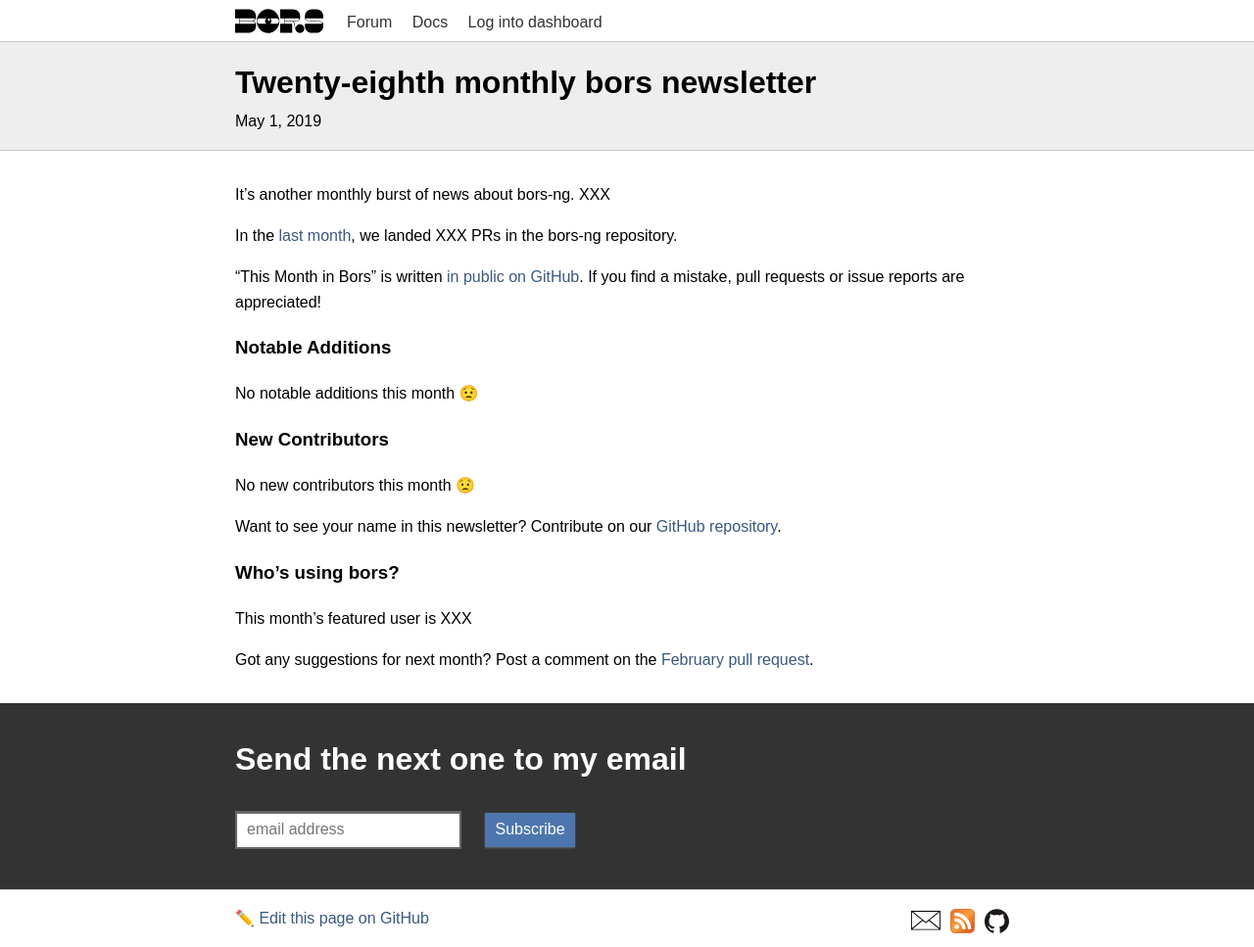
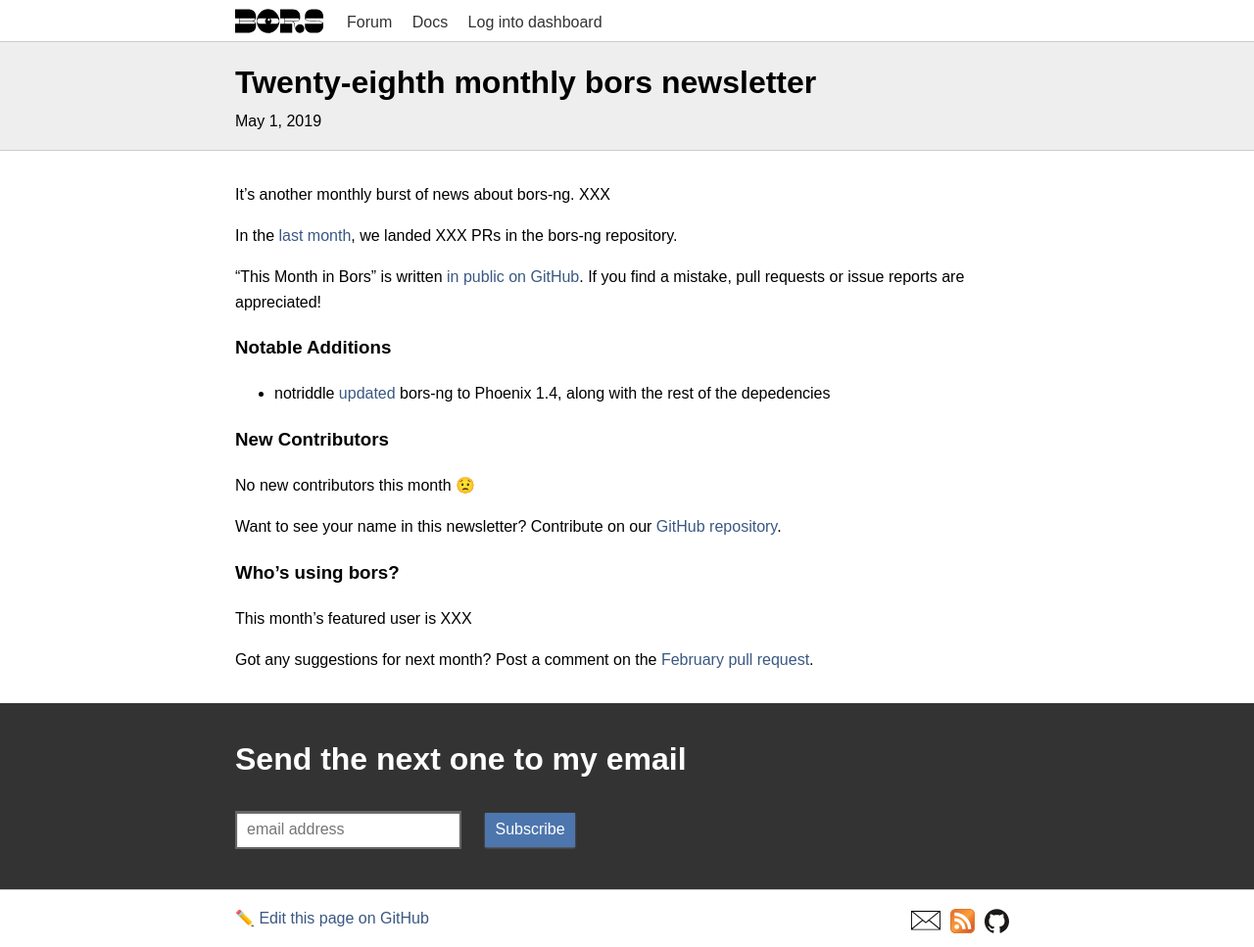
Before and after one commit to bors-ng/bors-ng.github.io, a Jekyll site: the page built from _posts/2019-05-01-tmib-28.md, in a window 1280 px wide. Shown: the whole page at 98% size. Built offline with Jekyll 4.4.1, drawn with Linux system fonts in a browser that asks for light colours.

Commit message:
Add bors-ng/bors-ng#635

```diff
--- a/_posts/2019-05-01-tmib-28.md
+++ b/_posts/2019-05-01-tmib-28.md
@@ -8,7 +8,7 @@ categories: newsletter
 
 It's another monthly burst of news about bors-ng. XXX
 
-In the [last month](https://github.com/bors-ng/bors-ng/pulls?utf8=%E2%9C%93&q=is%3Apr%20is%3Amerged%20closed%3A2019-04-01..2019-04-31),
+In the [last month](https://github.com/bors-ng/bors-ng/pulls?utf8=%E2%9C%93&q=is%3Apr%20is%3Amerged%20closed%3A2019-04-01..2019-04-30),
 we landed XXX PRs in the bors-ng repository.
 
 "This Month in Bors" is written [in public on GitHub][GitHub for TMiB].
@@ -19,7 +19,7 @@ If you find a mistake, pull requests or issue reports are appreciated!
 
 ### Notable Additions
 
-No notable additions this month 😟
+* notriddle [updated](https://github.com/bors-ng/bors-ng/pull/635) bors-ng to Phoenix 1.4, along with the rest of the depedencies
 
 
 ### New Contributors
```
